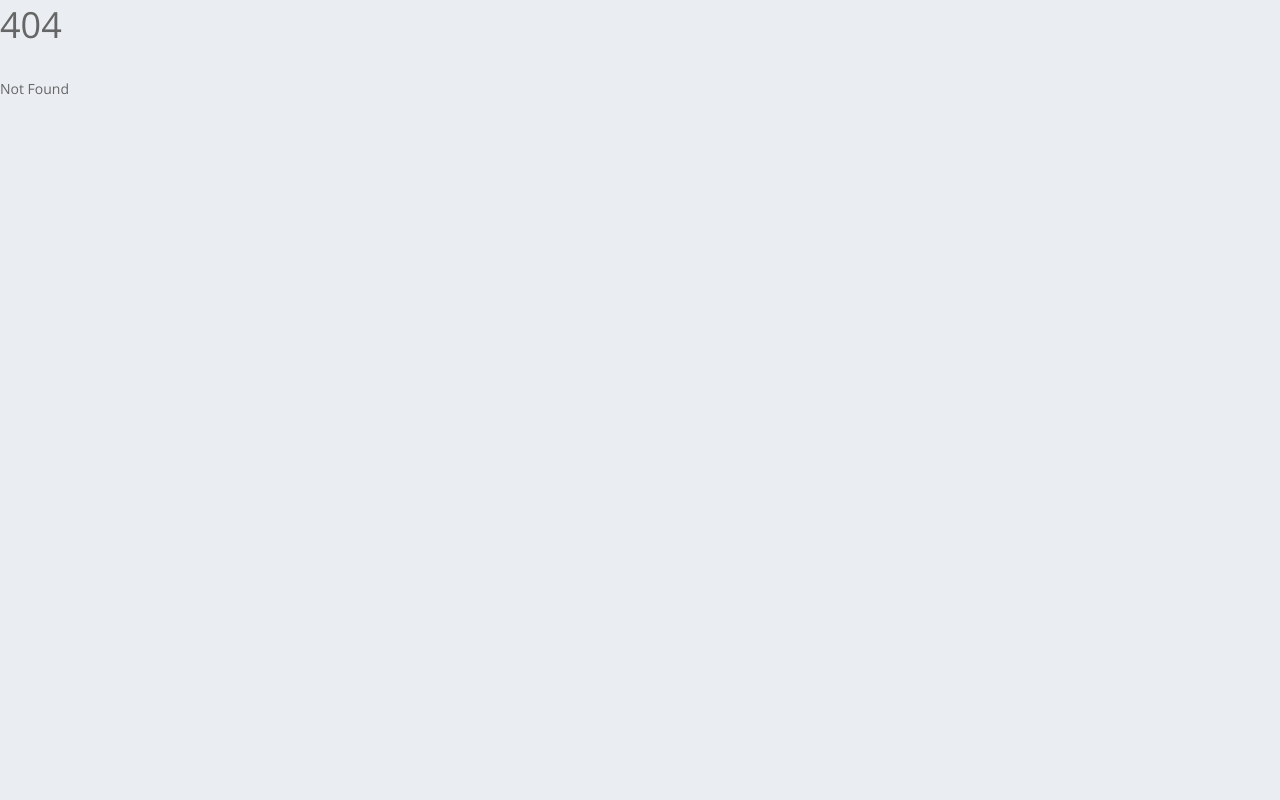
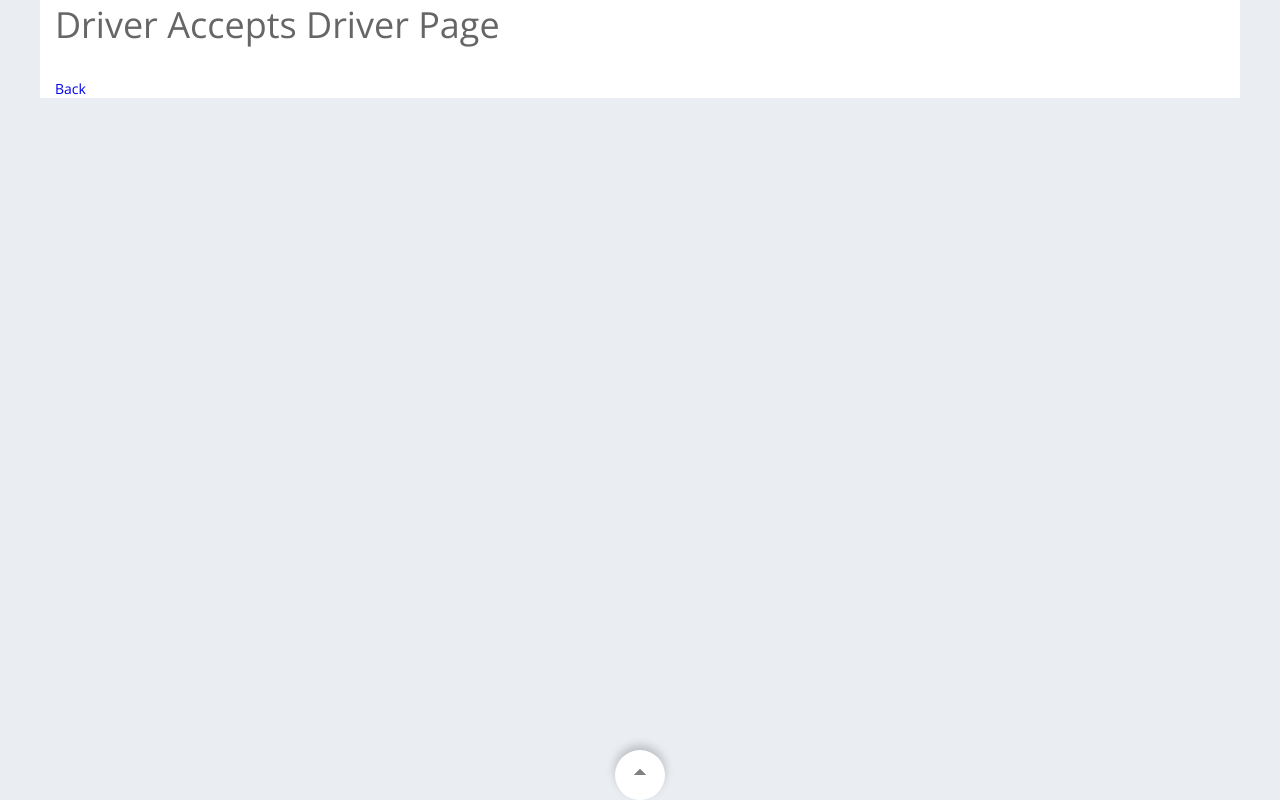
Before and after one commit to TeamScrummers/CampusRide, a SvelteKit app: page /accept2 in a window 1280 px wide. Before the commit this address had no page. Built offline with nearby package versions, Linux system fonts and the light colour scheme.

Commit message:
For BaySpedd

```diff
--- a/src/routes/+page.svelte
+++ b/src/routes/+page.svelte
@@ -27,6 +27,7 @@
     <a href="/notifications">Notifications | </a>
     <a href="/matchmakingtest">MatchMakingTest | </a>
     <a href="/navbar">Navbar | </a>
+    <a href="/accept2">DAPP | </a>
   </div>
 </section>
 
--- /dev/null
+++ b/src/routes/accept2/+page.svelte
@@ -0,0 +1,119 @@
+
+<!-- trip over page -->
+
+<section class="content">
+    <div class="container">
+      <h1>Driver Accepts Driver Page</h1>
+      <a href="/">Back </a>
+    </div>
+  </section>
+
+
+
+  <script>
+    let isDrawerOpen = false;
+
+    function toggleDrawer() {
+      isDrawerOpen = !isDrawerOpen;
+    }
+  </script>
+
+  <style>
+    .drawer {
+      position: fixed;
+      bottom: 0;
+      left: 0;
+      width: 100%;
+      height: 0;
+      background-color: white;
+      border-top-left-radius: 10px;
+      border-top-right-radius: 10px;
+      box-shadow: 0 -5px 10px rgba(0, 0, 0, 0.2);
+      overflow: hidden;
+      transition: height 0.3s ease-out;
+    }
+
+    .drawer.open {
+      height: 200px;
+    }
+
+    .handle {
+      display: flex;
+      justify-content: center;
+      align-items: center;
+      position: fixed;
+      bottom: 0;
+      left: 50%;
+      transform: translateX(-50%);
+      width: 50px;
+      height: 50px;
+      border-radius: 50%;
+      background-color: white;
+      box-shadow: 0 -5px 10px rgba(0, 0, 0, 0.2);
+      cursor: pointer;
+      transition: transform 0.3s ease-out;
+    }
+
+    .handle:hover {
+      transform: translateX(-50%) translateY(-10px);
+    }
+
+    .icon {
+      width: 30px;
+      height: 30px;
+      fill: grey;
+      transition: fill 0.3s ease-out;
+    }
+
+    .handle:hover .icon {
+      fill: black;
+    }
+/* button style layout */
+    .buttons {
+  display: flex;
+  justify-content: space-between;
+  margin-top: 16px;
+}
+
+.accept-button, .deny-button {
+  padding: 8px 16px;
+  border: none;
+  border-radius: 4px;
+  font-size: 16px;
+  font-weight: bold;
+  cursor: pointer;
+}
+
+.accept-button {
+  background-color: #00c853;
+  color: white;
+}
+
+.deny-button {
+  background-color: #f44336;
+  color: white;
+}
+
+
+  </style>
+
+  <div class={`drawer ${isDrawerOpen ? "open" : ""}`}>
+    <!-- Drawer content goes here -->
+    <h2>Driver Info</h2>
+    <ul>
+      <li><strong>Driver Name:</strong> John Smith</li>
+      <li><strong>Total Distance:</strong> 50 miles</li>
+      <li><strong>Pickup Destination:</strong> 123 Main St.</li>
+      <li><strong>Total Trip Distance:</strong> 100 miles</li>
+    </ul>
+    <div class="buttons">
+      <button class="accept-button">Accept</button>
+      <button class="deny-button">Deny</button>
+    </div>
+  </div>
+
+  <div class="handle" on:click={toggleDrawer}>
+    <svg class="icon" viewBox="0 0 24 24">
+      <path d="M7,12L12,7L17,12H7Z" />
+    </svg>
+  </div>
```
